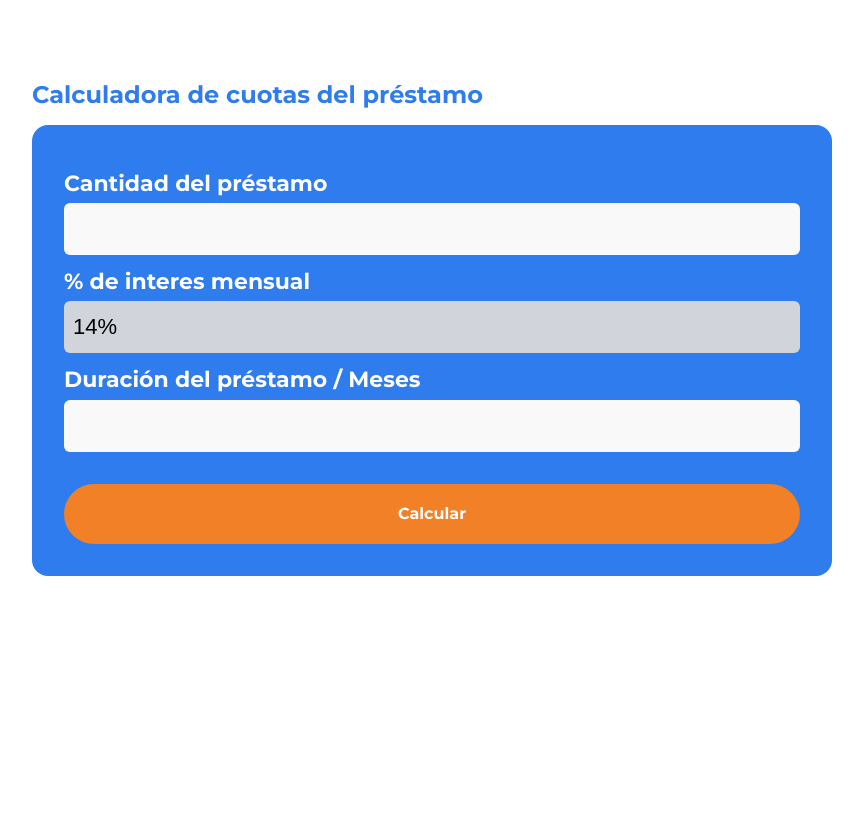
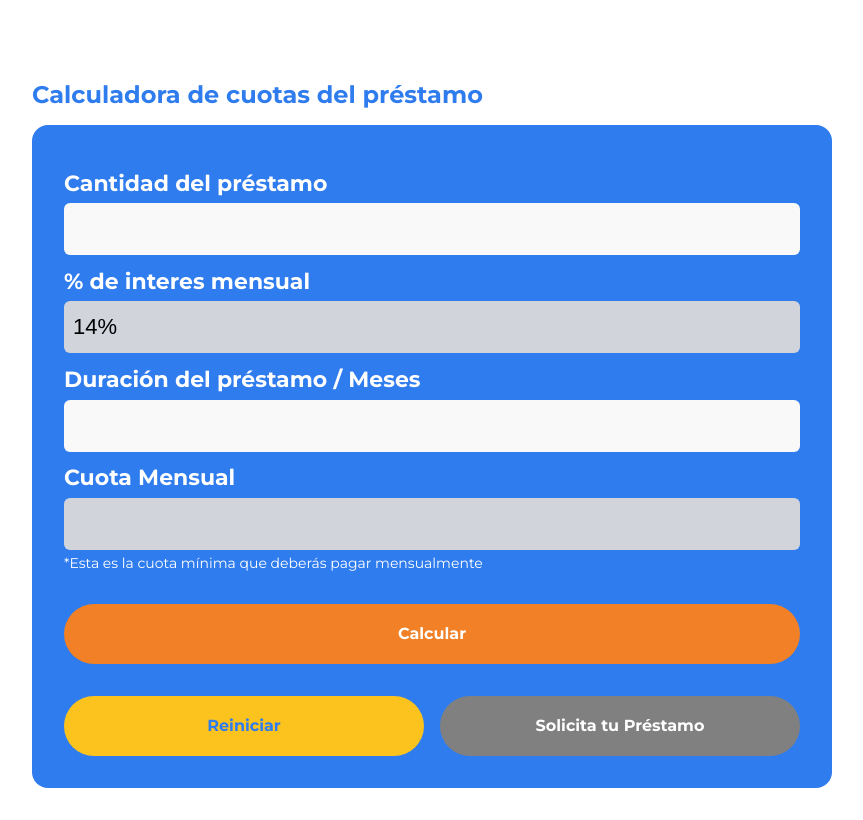
Before and after one commit to Alecxz20/loan-calculator, a React (Vite) app: page / in a window 1280 px wide. Shown: the whole page, without its empty margins (88-951 px from the left). Built offline with nearby package versions, Linux system fonts and the light colour scheme.

Commit message:
delete result page, form now shows the result

```diff
--- a/src/App.jsx
+++ b/src/App.jsx
@@ -1,11 +1,9 @@
 import { useState } from 'react'
 import LoanInput from './components/LoanInput'
-import Results from './components/Results'
 
 function App() {
   const [amount, setAmount] = useState('')
   const [months, setMonths] = useState('')
-  const [results, setResults] = useState(false)
 
   return (
     <>
@@ -14,19 +12,7 @@ function App() {
         setAmount={setAmount}
         months={months}
         setMonths={setMonths}
-        setResults={setResults}
       />
-      {results ? (
-        <Results
-          setResults={setResults}
-          amount={Number(amount)}
-          months={Number(months)}
-          setAmount={setAmount}
-          setMonths={setMonths}
-        />
-      ) : (
-        false
-      )}
     </>
   )
 }
--- a/src/components/LoanInput.jsx
+++ b/src/components/LoanInput.jsx
@@ -1,12 +1,16 @@
-import { animateScroll } from "react-scroll"
+import { useEffect, useState } from 'react'
 
-export default function LoanInput({
-  amount,
-  setAmount,
-  months,
-  setMonths,
-  setResults,
-}) {
+export default function LoanInput({ amount, setAmount, months, setMonths }) {
+  const [monthlyPayment, setMonthlyPayment] = useState('')
+  const [disabledLink, setDisableLink] = useState(true)
+
+  useEffect(() => {
+    if (amount === '' && months === '') {
+      setMonthlyPayment('')
+      setDisableLink(true)
+    }
+  }, [amount, months])
+
   function onChangeAmount(event) {
     setAmount(event.target.value)
   }
@@ -15,9 +19,18 @@ export default function LoanInput({
   }
   function onSubmitForm(event) {
     event.preventDefault()
-    setResults(true)
-    animateScroll.scrollToBottom()
+    setDisableLink(false)
+    const formula = (amount * 0.14) / (1 - Math.pow(1 + 0.14, -months))
+    setMonthlyPayment(`${formula.toFixed(2)} $`)
   }
+
+  function onReset() {
+    setMonths('')
+    setAmount('')
+    setMonthlyPayment('')
+    setDisableLink(true)
+  }
+
   return (
     <form className="inputInfo" onSubmit={onSubmitForm} name="loanInput">
       <h2 className="inputInfo__title">Calculadora de cuotas del préstamo</h2>
@@ -37,7 +50,12 @@ export default function LoanInput({
         />
 
         <label className="card__text">% de interes mensual</label>
-        <input type="text" className="card__input grayout" value="14%" disabled />
+        <input
+          type="text"
+          className="card__input grayout"
+          value="14%"
+          disabled
+        />
 
         <label htmlFor="months" className="card__text">
           Duración del préstamo / Meses
@@ -50,11 +68,44 @@ export default function LoanInput({
           max={12}
           onChange={onChangeMonths}
           value={months}
+          required
         />
+
+        <label className="card__text">Cuota Mensual</label>
+        <input
+          type="text"
+          className="card__input grayout"
+          value={monthlyPayment}
+          disabled
+          style={{ color: '#61CE70', fontWeight: 'bold' }}
+        />
+
+        <p className="smallText">
+          *Esta es la cuota mínima que deberás pagar mensualmente
+        </p>
 
         <button className="inputInfo__btn" type="submit">
           Calcular
         </button>
+
+        <div className="grid__btns">
+          <button
+            type="button"
+            className="inputInfo__btn inputInfo__btn-yellow"
+            onClick={onReset}
+          >
+            Reiniciar
+          </button>
+          <a
+            target="_blank"
+            href="https://www.somos.com.ve/requisitos-y-condiciones/"
+            className={`inputInfo__btn inputInfo__btn-green ${
+              disabledLink ? 'blocked' : ''
+            } `}
+          >
+            Solicita tu Préstamo
+          </a>
+        </div>
       </div>
     </form>
   )
--- a/src/components/Results.jsx
+++ /dev/null
@@ -1,49 +0,0 @@
-export default function Results({
-  amount,
-  months,
-  setResults,
-  setAmount,
-  setMonths,
-}) {
-  const monthlyFee = (amount * 0.14) / (1 - Math.pow(1 + 0.14, -months))
-  function onReset() {
-    setResults(false)
-    setMonths('')
-    setAmount('')
-  }
-  return (
-    <section className="results" name="loanResults">
-      <h2 className="results__title">Resumen del Préstamo</h2>
-      <div className="card card--yellow">
-        <label className="card__text">Monto prestado</label>
-        <input className="card__input" defaultValue={`${amount} $`} disabled />
-        <label className="card__text">Cuota mensual</label>
-        <input
-          className="card__input"
-          defaultValue={`${monthlyFee.toFixed(2)} $`}
-          disabled
-        />
-        <label className="card__text">Número de pagos</label>
-        <input
-          className="card__input"
-          defaultValue={`${months} pagos`}
-          disabled
-        />
-        <label className="card__text">Total de interés a pagar</label>
-        <input
-          className="card__input"
-          defaultValue={`${(monthlyFee * months - amount).toFixed(2)} $`}
-          disabled
-        />
-        <div className="inputInfo__btn-box">
-          <button type="button" className="inputInfo__btn" onClick={onReset}>
-            Reiniciar
-          </button>
-          <a target="_blank" href="https://www.somos.com.ve/requisitos-y-condiciones/" className="inputInfo__btn inputInfo__btn-green">
-            Solicita tu Préstamo
-          </a>
-        </div>
-      </div>
-    </section>
-  )
-}
--- a/src/index.css
+++ b/src/index.css
@@ -117,6 +117,11 @@ body {
   font-size: 16px;
 }
 
+.inputInfo__btn-yellow {
+  background-color: var(--third);
+  color: var(--secondary);
+}
+
 .results {
   margin-top: 3rem;
 }
@@ -154,7 +159,23 @@ a:visited {
   text-align: center;
 }
 
-@media (min-width: 900px) {
+.grid__btns {
+  display: grid;
+  grid-template-columns: 1fr 1fr;
+  gap: 16px;
+}
+
+.smallText {
+  font-size: 12px;
+  margin-top: 4px;
+}
+
+.blocked {
+  pointer-events: none;
+  background-color: gray;
+}
+
+@media (min-width: 767px) {
 
   body {
     padding: 32px 120px;
@@ -178,4 +199,8 @@ a:visited {
   .card {
     max-width: 800px;
   }
+
+  .smallText {
+    font-size: 14px;
+  }
 }
```
